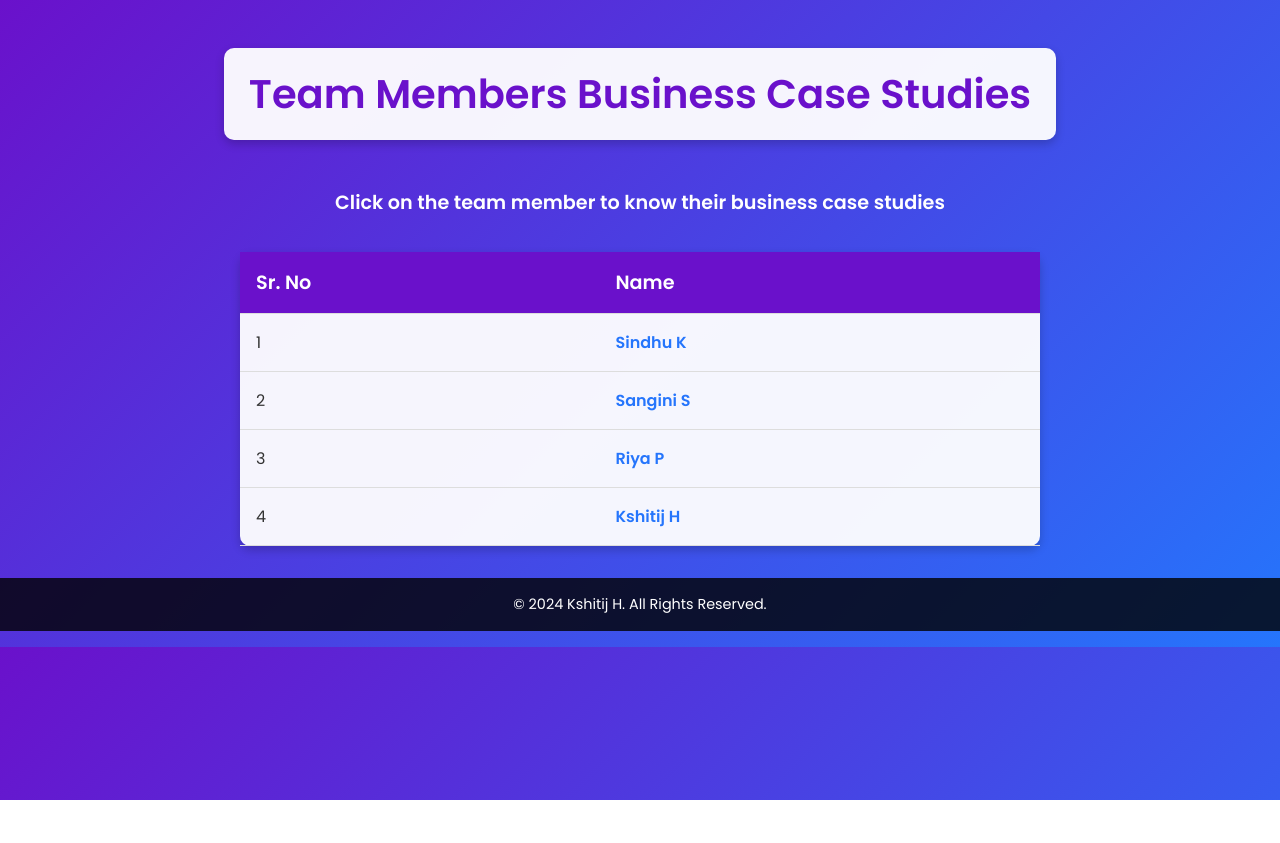
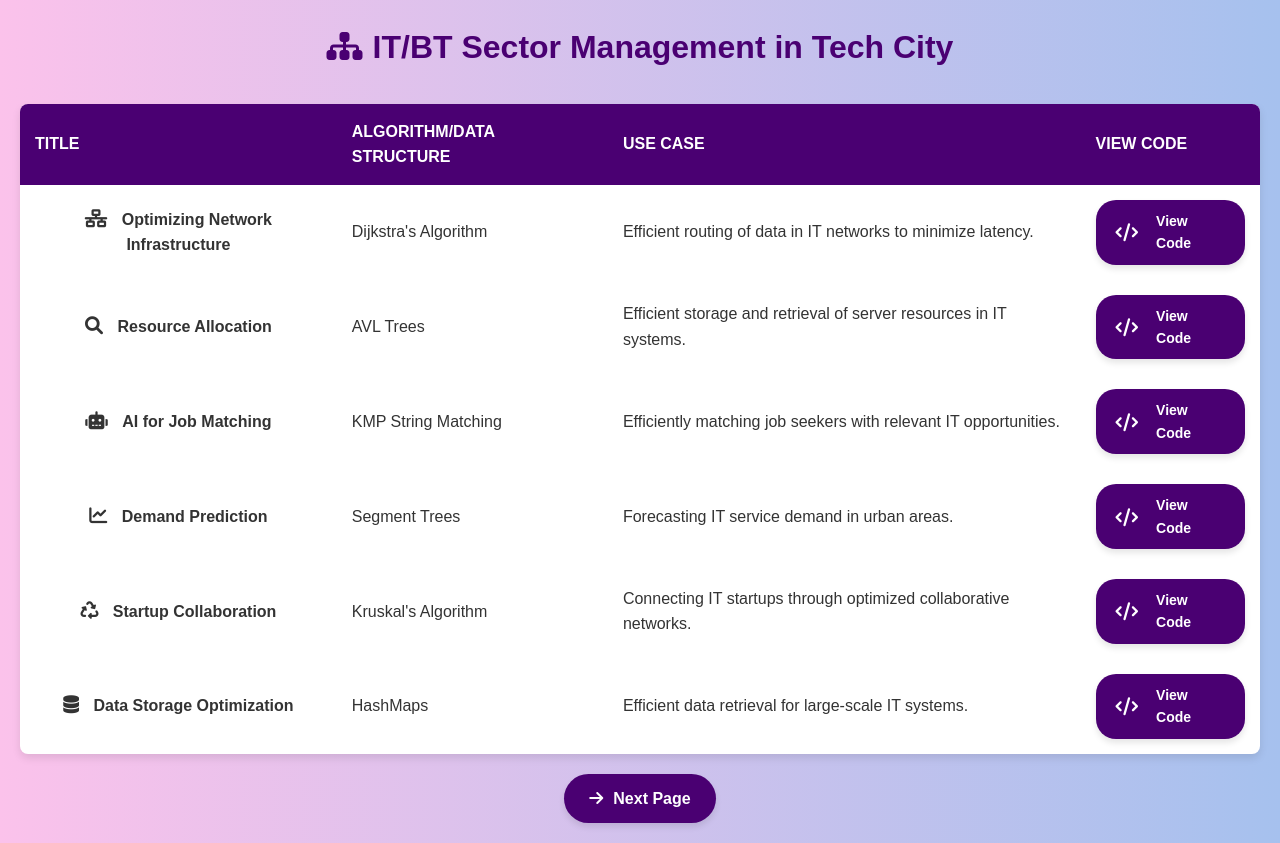
Before and after one commit to DK-823/PortFolio.github.io, a plain HTML site: page BusinessCases.html in a window 1280 px wide. Before the commit the page ends 800 px from the top, so only its background shows below. Drawn offline with Linux system fonts and the light colour scheme.

Commit message:
Update BusinessCases.html

```diff
--- a/BusinessCases.html
+++ b/BusinessCases.html
@@ -3,141 +3,277 @@
 <head>
     <meta charset="UTF-8">
     <meta name="viewport" content="width=device-width, initial-scale=1.0">
-    <title>Team Members Business Case Studies</title>
-    <link href="https://fonts.googleapis.com/css2?family=Poppins:wght@300;400;600&display=swap" rel="stylesheet">
+    <title>IT/BT Sector Management in Tech City</title>
+    <!-- Font Awesome for Icons -->
+    <link rel="stylesheet" href="https://cdnjs.cloudflare.com/ajax/libs/font-awesome/6.0.0/css/all.min.css">
     <style>
+        /* General Styling */
         body {
-            margin: 0;
-            font-family: 'Poppins', sans-serif;
-            background: linear-gradient(135deg, #6a11cb, #2575fc);
+            font-family: Arial, sans-serif;
+            line-height: 1.6;
+            margin: 20px;
+            background: linear-gradient(to right, #fbc2eb, #a6c1ee);
             color: #333;
-            display: flex;
-            flex-direction: column;
-            align-items: center;
-            padding: 1rem;
         }
 
-        header {
+        h1 {
             text-align: center;
-            margin: 2rem 0;
-            padding: 1rem;
-            background: rgba(255, 255, 255, 0.95);
-            border-radius: 10px;
-            box-shadow: 0 4px 10px rgba(0, 0, 0, 0.2);
-            width: 100%;
-            max-width: 800px;
+            color: #4a0072;
+            animation: fadeIn 2s;
+            position: relative;
+            margin-bottom: 30px;
         }
 
-        header h1 {
-            font-size: 2.5rem;
-            color: #6a11cb;
-            margin: 0;
-        }
-
-        p.instructions {
-            font-weight: bold;
-            font-size: 1.2rem;
-            margin-top: 1rem;
-            text-align: center;
-            color: #fff;
+        h1:before {
+            content: '\f0e8';
+            font-family: "Font Awesome 6 Free";
+            font-weight: 900;
+            color: #4a0072;
+            margin-right: 10px;
         }
 
         table {
             width: 100%;
-            max-width: 800px;
             border-collapse: collapse;
-            margin-top: 1rem;
-            background: rgba(255, 255, 255, 0.95);
-            border-radius: 10px;
+            margin-bottom: 20px;
+            box-shadow: 0 4px 8px rgba(0, 0, 0, 0.1);
+            background-color: #fff;
+            border-radius: 8px;
+            overflow: hidden;
+        }
+
+        th, td {
+            padding: 15px;
+            text-align: left;
+            vertical-align: middle;
+        }
+
+        th {
+            background-color: #4a0072;
+            color: white;
+            text-transform: uppercase;
+            font-weight: bold;
+        }
+
+        td:first-child {
+            text-align: center;
+            vertical-align: middle;
+        }
+
+        td i {
+            margin-right: 10px;
+            font-size: 18px;
+        }
+
+        /* Hover Effect for Table Rows */
+        tr {
+            transition: background-color 0.3s ease, border 0.3s ease, box-shadow 0.3s ease;
+        }
+
+        tr:hover {
+            background-color: #d1b0e7;
+            cursor: pointer;
+            border: 2px solid #4a0072;
             box-shadow: 0 4px 10px rgba(0, 0, 0, 0.2);
         }
 
-        th, td {
-            padding: 1rem;
-            text-align: left;
-            border-bottom: 1px solid #ddd;
+        /* Updated "View Code" Button Styling */
+        .view-button {
+            background-color: #4a0072;
+            color: white;
+            text-decoration: none;
+            padding: 10px 20px;
+            border-radius: 20px;
+            display: inline-flex;
+            align-items: center;
+            gap: 8px;
+            font-size: 14px;
+            font-weight: bold;
+            transition: background-color 0.3s ease, transform 0.3s ease, box-shadow 0.3s ease;
+            box-shadow: 0 4px 6px rgba(0, 0, 0, 0.1);
         }
 
-        th {
-            background-color: #6a11cb;
-            color: white;
-            font-size: 1.2rem;
+        .view-button:hover {
+            background-color: #300046;
+            transform: scale(1.1); /* Slight zoom effect */
+            box-shadow: 0 6px 12px rgba(0, 0, 0, 0.3); /* Shadow increase on hover */
         }
 
-        td a {
-            color: #2575fc;
-            text-decoration: none;
-            font-weight: bold;
+        .view-button i {
+            transition: transform 0.3s ease;
         }
 
-        td a:hover {
-            text-decoration: underline;
+        .view-button:hover i {
+            transform: rotate(15deg); /* Rotate icon slightly on hover */
         }
 
-        footer {
-            text-align: center;
-            padding: 1rem;
-            background: rgba(0, 0, 0, 0.8);
-            color: #fff;
-            width: 100%;
-            font-size: 0.9rem;
-            margin-top: 2rem;
+        /* Next Page Button Styling */
+        .next-button {
+            display: inline-block;
+            background-color: #4a0072;
+            color: white;
+            text-decoration: none;
+            padding: 12px 25px;
+            border-radius: 25px;
+            font-size: 16px;
+            font-weight: bold;
+            transition: background-color 0.3s ease, transform 0.3s ease, box-shadow 0.3s ease;
+            box-shadow: 0 4px 6px rgba(0, 0, 0, 0.1);
+            display: inline-flex;
+            align-items: center;
+            gap: 10px;
         }
 
+        .next-button:hover {
+            background-color: #300046;
+            transform: scale(1.1); /* Slight zoom effect */
+            box-shadow: 0 6px 12px rgba(0, 0, 0, 0.3); /* Shadow increase on hover */
+        }
+
+        .next-button i {
+            transition: transform 0.3s ease;
+        }
+
+        .next-button:hover i {
+            transform: translateX(5px); /* Slide arrow icon to the right */
+        }
+
+        /* Media Queries */
         @media (max-width: 768px) {
-            header h1 {
-                font-size: 2rem;
+            body {
+                margin: 10px;
+            }
+
+            table {
+                width: 100%;
+                font-size: 14px;
             }
 
             th, td {
-                padding: 0.8rem;
-                font-size: 0.9rem;
+                padding: 10px;
+            }
         }
 
-            p.instructions {
-                font-size: 1rem;
+        @media (max-width: 480px) {
+            body {
+                font-size: 14px;
+                margin: 5px;
+            }
+
+            h1 {
+                font-size: 20px;
+            }
+
+            table {
+                font-size: 12px;
+            }
+
+            th, td {
+                padding: 8px;
             }
         }
     </style>
 </head>
 <body>
 
-    <header>
-        <h1>Team Members Business Case Studies</h1>
-    </header>
-
-    <p class="instructions">Click on the team member to know their business case studies</p>
+<h1>IT/BT Sector Management in Tech City</h1>
 
 <table>
     <thead>
         <tr>
-                <th>Sr. No</th>
-                <th>Name</th>
+            <th>Title</th>
+            <th>Algorithm/Data Structure</th>
+            <th>Use Case</th>
+            <th>View Code</th>
         </tr>
     </thead>
     <tbody>
         <tr>
-                <td>1</td>
-                <td><a href="https://darshanrt.github.io/kaveri-vana-smart-city/healthcare.html" target="_self">Sindhu K</a></td>
+            <td>
+                <i class="fas fa-network-wired"></i>
+                <strong>Optimizing Network Infrastructure</strong>
+            </td>
+            <td>Dijkstra's Algorithm</td>
+            <td>Efficient routing of data in IT networks to minimize latency.</td>
+            <td>
+                 <a href='https://Sagarmirje.github.io/Kaverivan-city-plan/Sagar/Dijkstra Algorithm.html' class="view-button">
+                    <i class="fas fa-code"></i> View Code
+                </a>
+            </td>
         </tr>
         <tr>
-                <td>2</td>
-                <td><a href="https://erannatp.github.io/Portfolio/tourism.html" target="_self">Sangini S</a></td>
+            <td>
+                <i class="fas fa-search"></i>
+                <strong>Resource Allocation</strong>
+            </td>
+            <td>AVL Trees</td>
+            <td>Efficient storage and retrieval of server resources in IT systems.</td>
+            <td>
+                 <a href='https://Sagarmirje.github.io/Kaverivan-city-plan/Sagar/AVL Tree.html' class="view-button">
+                    <i class="fas fa-code"></i> View Code
+                </a>
+            </td>
         </tr>
         <tr>
-                <td>3</td>
-                <td><a href="https://sagarmirje.github.io/Kaverivan-city-plan/Business%20cases/IT-BT%20Sector.html" target="_self">Riya P</a></td>
+            <td>
+                <i class="fas fa-robot"></i>
+                <strong>AI for Job Matching</strong>
+            </td>
+            <td>KMP String Matching</td>
+            <td>Efficiently matching job seekers with relevant IT opportunities.</td>
+            <td>
+                     <a href='https://Sagarmirje.github.io/Kaverivan-city-plan/Sagar/KMP String Matching.html' class="view-button">
+                    <i class="fas fa-code"></i> View Code
+                </a>
+            </td>
         </tr>
         <tr>
-                <td>4</td>
-                <td><a href="https://vinaym0101.github.io/daaportfolio/business_cases.html" target="_self">Kshitij H</a></td>
+            <td>
+                <i class="fas fa-chart-line"></i>
+                <strong>Demand Prediction</strong>
+            </td>
+            <td>Segment Trees</td>
+            <td>Forecasting IT service demand in urban areas.</td>
+            <td>
+                <a href='https://Sagarmirje.github.io/Kaverivan-city-plan/Sagar/Segment Tree.html' class="view-button">
+                    <i class="fas fa-code"></i> View Code
+                </a>
+            </td>
+        </tr>
+        <tr>
+            <td>
+                <i class="fas fa-recycle"></i>
+                <strong>Startup Collaboration</strong>
+            </td>
+            <td>Kruskal's Algorithm</td>
+            <td>Connecting IT startups through optimized collaborative networks.</td>
+            <td>
+              <a href="https://Sagarmirje.github.io/Kaverivan-city-plan/Sagar/Kruskal's Algorithm Code.html" class="view-button">
+                <i class="fas fa-code"></i> View Code
+              </a>
+            </td>
+        </tr>
+        <tr>
+            <td>
+                <i class="fas fa-database"></i>
+                <strong>Data Storage Optimization</strong>
+            </td>
+            <td>HashMaps</td>
+            <td>Efficient data retrieval for large-scale IT systems.</td>
+            <td>
+                <a href='https://Sagarmirje.github.io/Kaverivan-city-plan/Sagar/Hash Maps.html' class="view-button">
+                    <i class="fas fa-code"></i> View Code
+                </a>
+            </td>
         </tr>
     </tbody>
 </table>
 
-    <footer>
-        &copy; 2024 Kshitij H. All Rights Reserved.
-    </footer>
+<div class="next-page-btn" style="text-align: center; margin-top: 20px;">
+    <a href='https://Sagarmirje.github.io/Kaverivan-city-plan/Business cases/water management.html' class="next-button">
+        <i class="fas fa-arrow-right"></i> Next Page
+    </a>
+</div>
 
 </body>
 </html>
```
Lines whose indentation alone changed are shown as unchanged.
